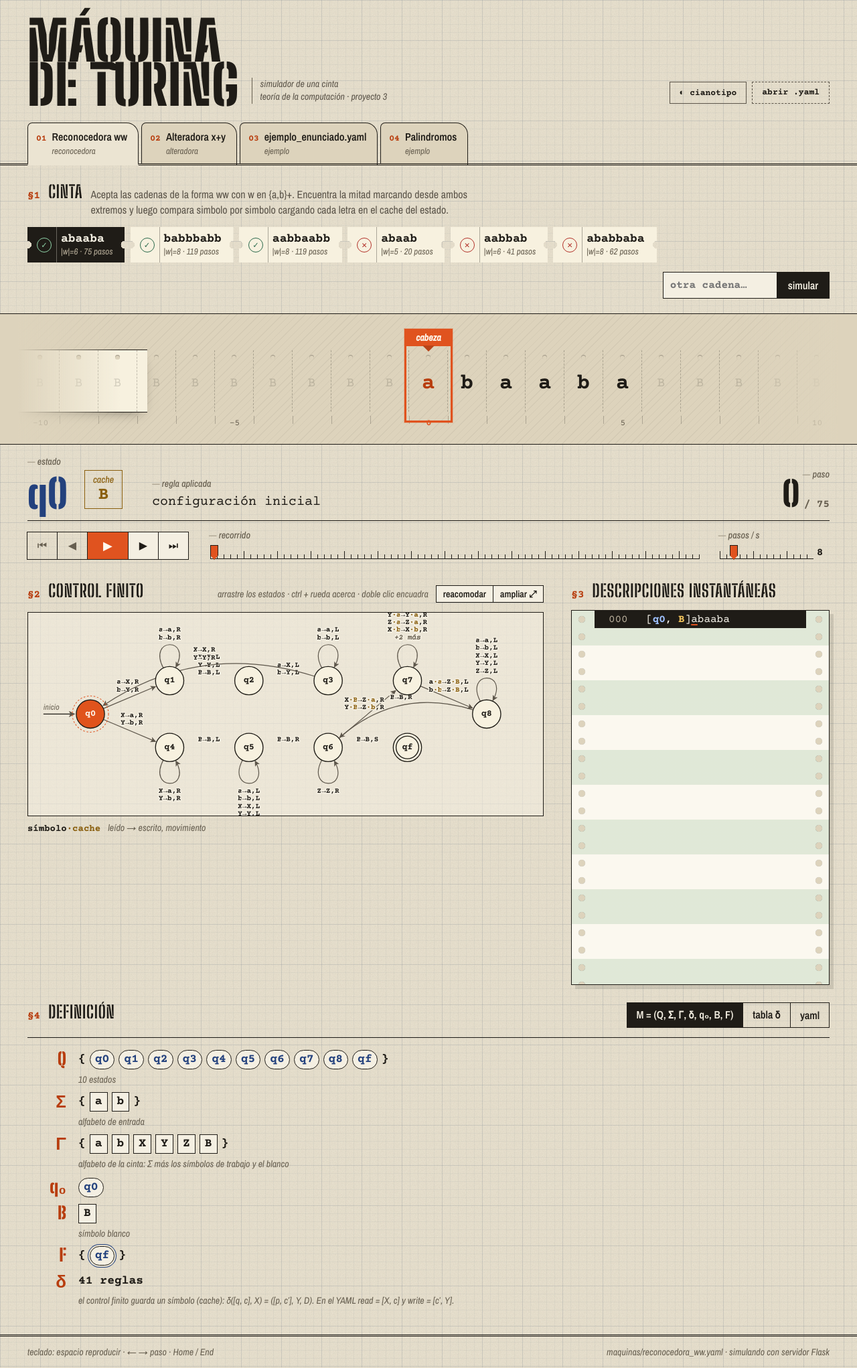
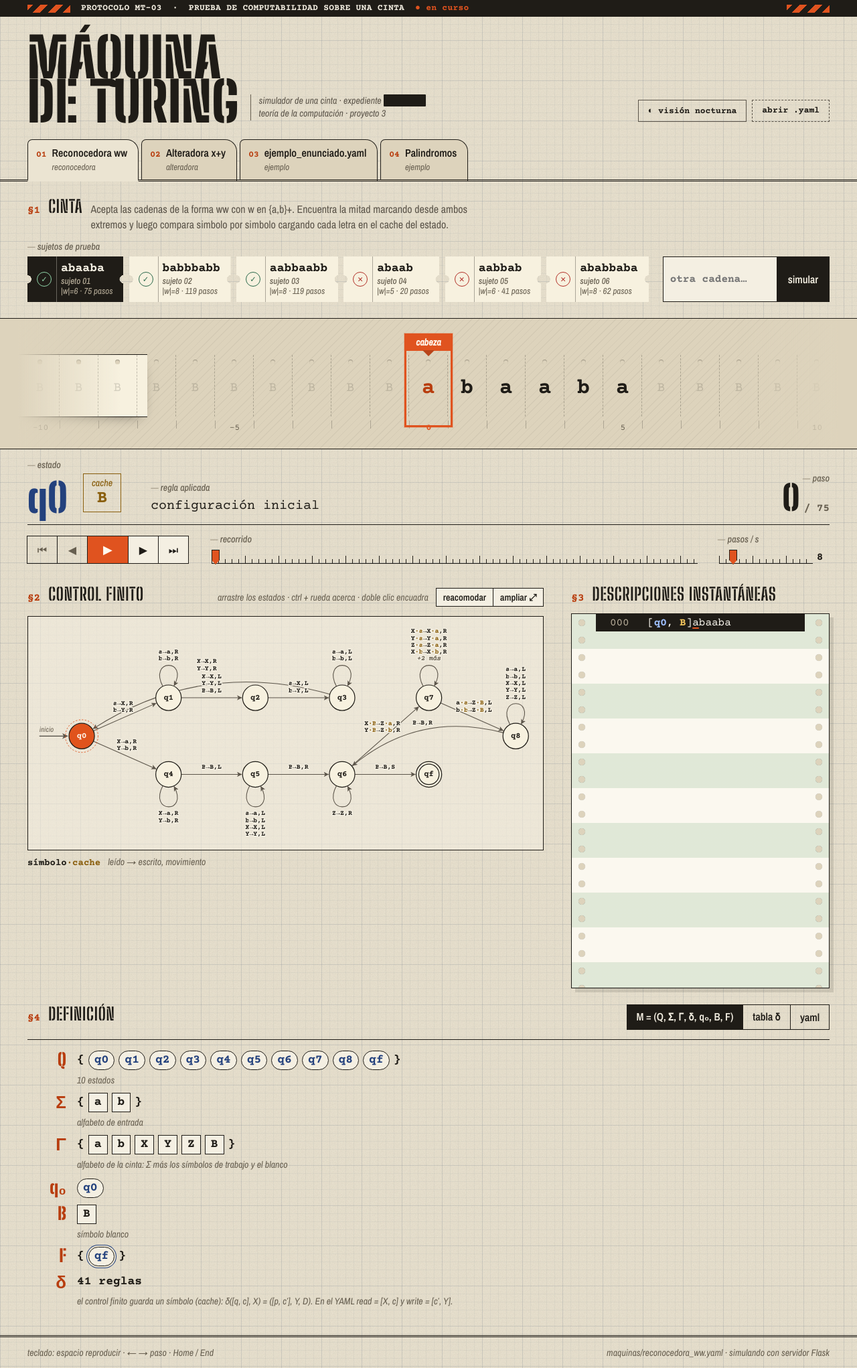
Before and after one commit to fatupopzz/proyecto3-teoria, a Flask app: page / in a window 1280 px wide. Shown: the whole page at 67% size. Run offline with Flask 3, Linux system fonts and the light colour scheme.

Commit message:
Estetica de protocolo de pruebas y diagrama sin etiquetas encimadas
Modo oscuro de vision nocturna con codigo de tiempo por paso y alarma al
rechazar. Las etiquetas del diagrama se separan de estados y de otras
etiquetas, las flechas ya no pasan por el filtro de tinta y el encuadre
se calcula sobre lo dibujado. Colores, tipografia y espaciados en tokens.

```diff
--- a/web/static/visor.css
+++ b/web/static/visor.css
@@ -36,6 +36,9 @@
   --rojo-inv: #ff9a8a;
   --tenue-inv: #b8ae9a;
   --mezcla-sello: multiply;
+  --brillo: none;
+  --capa-cctv: 0;
+  --hud: none;
 
   /* escala tipografica */
   --t-xs: 13px;
@@ -126,9 +133,10 @@ button { cursor: pointer; }
   border-bottom: 3px double var(--tinta);
 }
 
-.titulo { display: flex; align-items: flex-end; gap: 18px; padding-bottom: 14px; }
+.titulo { display: flex; align-items: flex-end; gap: 16px; padding-bottom: 14px; }
 
 h1 {
+  text-shadow: var(--brillo);
   margin: 0;
   font: 900 clamp(44px, 6.4vw, 86px)/.8 var(--rotulo);
   text-transform: uppercase;
@@ -151,7 +159,7 @@ h1 {
   grid-template-columns: auto auto;
   align-items: baseline;
   gap: 2px 8px;
-  padding: 9px 16px 10px 12px;
+  padding: 8px 16px 10px 12px;
   margin-bottom: -3px;
   background: var(--papel-oscuro);
   border: 1px solid var(--tinta);
@@ -176,7 +184,7 @@ h1 {
   align-self: end;
   display: flex;
   gap: 8px;
-  margin-bottom: 18px;
+  margin-bottom: 16px;
 }
 .tema {
   padding: 8px 14px;
@@ -203,11 +211,12 @@ main { padding: 0 var(--margen); }
   display: flex;
   align-items: baseline;
   gap: 12px;
-  margin: 26px 0 14px;
+  margin: 24px 0 14px;
   flex-wrap: wrap;
 }
 .rotulo > span { font: 700 var(--t-m) var(--mono); color: var(--senal-texto); }
 .rotulo h2 {
+  text-shadow: var(--brillo);
   margin: 0;
   font: 700 var(--t-2xl)/1 var(--rotulo);
   text-transform: uppercase;
@@ -224,7 +233,7 @@ main { padding: 0 var(--margen); }
 
 /* ---------- cadenas ------------------------------------------------------ */
 
-.fila-entradas { display: flex; gap: 14px; align-items: stretch; flex-wrap: wrap; margin-bottom: 22px; }
+.fila-entradas { display: flex; gap: 14px; align-items: stretch; flex-wrap: wrap; margin-bottom: 24px; }
 .entradas { display: flex; gap: 8px; flex-wrap: wrap; }
 
 /* cada cadena es un boleto: talon con muescas a los lados y linea de corte */
@@ -234,7 +243,7 @@ main { padding: 0 var(--margen); }
   grid-template-columns: auto auto;
   column-gap: 14px;
   align-items: center;
-  padding: 8px 18px 8px 14px;
+  padding: 8px 16px 8px 14px;
   border: 0;
   background:
     linear-gradient(90deg, transparent 43px, color-mix(in srgb, var(--tinta) 35%, transparent) 43px 44px, transparent 44px) 0 0 / 100% 100%,
@@ -467,14 +477,15 @@ main { padding: 0 var(--margen); }
 .lectura {
   display: grid;
   grid-template-columns: auto 1fr auto;
-  gap: 18px 44px;
+  gap: 16px 44px;
   align-items: end;
-  padding: 18px 0 14px;
+  padding: 16px 0 14px;
   border-bottom: 1px solid var(--tinta);
 }
-.control-finito { display: grid; grid-template-columns: auto auto; column-gap: 18px; align-items: end; }
+.control-finito { display: grid; grid-template-columns: auto auto; column-gap: 16px; align-items: end; }
 .control-finito > .etq { grid-column: 1 / -1; margin-bottom: 6px; }
 .estado-grande {
+  text-shadow: var(--brillo);
   font: 900 60px/.85 var(--rotulo);
   color: var(--azul);
   min-width: 2.2ch;
@@ -488,7 +499,7 @@ main { padding: 0 var(--margen); }
   padding: 6px 12px;
   border: 1.5px solid var(--ambar);
   color: var(--ambar);
-  margin-bottom: 3px;
+  margin-bottom: 4px;
 }
 .cache-caja .etq { color: var(--ambar); }
 .cache-caja .etq::before { content: none; }
@@ -507,7 +518,8 @@ main { padding: 0 var(--margen); }
 .regla-actual .m { color: var(--senal-texto); font-weight: 700; }
 
 .contador { text-align: right; }
-.contador output { font: 900 52px/.85 var(--rotulo); font-variant-numeric: tabular-nums; }
+.contador output {
+  text-shadow: var(--brillo); font: 900 52px/.85 var(--rotulo); font-variant-numeric: tabular-nums; }
 .contador .de { font: 700 var(--t-m) var(--mono); color: var(--tinta-tenue); margin-left: 6px; }
 
 /* ---------- mandos -------------------------------------------------------- */
@@ -515,7 +527,7 @@ main { padding: 0 var(--margen); }
 .mandos {
   display: grid;
   grid-template-columns: auto 1fr auto;
-  gap: 16px 30px;
+  gap: 16px 32px;
   align-items: center;
   padding: 14px 0 6px;
 }
@@ -539,7 +551,7 @@ main { padding: 0 var(--margen); }
 }
 .botones .play:hover { background: var(--senal-hover); }
 
-.linea-tiempo, .velocidad { display: grid; gap: 7px; }
+.linea-tiempo, .velocidad { display: grid; gap: 8px; }
 .velocidad { grid-template-columns: 140px auto; align-items: center; }
 .velocidad .etq { grid-column: 1 / -1; }
 .velocidad output { font: 700 var(--t-m) var(--mono); min-width: 2ch; }
@@ -592,7 +604,7 @@ input[type=range]::-moz-range-thumb {
 .diagrama svg.moviendo { cursor: grabbing; }
 .diagrama .acciones { display: flex; }
 .diagrama .acciones button {
-  padding: 3px 10px;
+  padding: 4px 10px;
   margin-left: -1px;
   border: 1px solid var(--tinta);
   background: var(--papel-claro);
@@ -610,12 +622,12 @@ input[type=range]::-moz-range-thumb {
 .m-cinta { color: var(--tinta); font-weight: 600; }
 .m-cache { color: var(--ambar); font-weight: 600; margin-right: 8px; }
 
-.arista path { fill: none; stroke: var(--tinta-media); stroke-width: 1.4; }
-.arista text { font: 700 var(--t-xs) var(--mono); fill: var(--tinta); paint-order: stroke; stroke: var(--papel-claro); stroke-width: 4px; stroke-linejoin: round; }
-.arista text .c { fill: var(--ambar); }
-.arista text .mas { fill: var(--tinta-tenue); font-style: italic; }
+.arista path { fill: none; stroke: var(--tinta-media); stroke-width: 1.4; stroke-linecap: round; }
+.etiqueta text { font: 700 var(--t-xs) var(--mono); fill: var(--tinta); paint-order: stroke; stroke: var(--papel-claro); stroke-width: 4px; stroke-linejoin: round; }
+.etiqueta text .c { fill: var(--ambar); }
+.etiqueta text .mas { fill: var(--tinta-tenue); font-style: italic; }
 .arista.usada path { stroke: var(--senal); stroke-width: 2.6; stroke-dasharray: 7 4; animation: correr .6s linear infinite; }
-.arista.usada text { fill: var(--senal); font-weight: 600; }
+.etiqueta.usada text { fill: var(--senal-texto); }
 @keyframes correr { to { stroke-dashoffset: -11; } }
 
 .nodo { cursor: grab; }
@@ -645,7 +657,7 @@ input[type=range]::-moz-range-thumb {
 .papel ol {
   list-style: none;
   margin: 0;
-  padding: 0 34px;
+  padding: 0 36px;
   font: var(--t-m)/26px var(--mono);
   background:
     radial-gradient(circle at 15px 13px, var(--papel-oscuro) 4.5px, color-mix(in srgb, var(--tinta) 18%, transparent) 5px, transparent 5.6px) left top / 34px 26px repeat-y,
@@ -691,12 +703,12 @@ input[type=range]::-moz-range-thumb {
 }
 .pestanas button[aria-selected="true"] { background: var(--tinta); color: var(--papel-claro); }
 
-.panel { border-top: 1px solid var(--tinta); padding-top: 18px; }
+.panel { border-top: 1px solid var(--tinta); padding-top: 16px; }
 
 .formal {
   display: grid;
   grid-template-columns: 58px 1fr;
-  gap: 10px 18px;
+  gap: 10px 16px;
   margin: 0;
   font: 700 var(--t-l)/1.5 var(--mono);
   max-width: 980px;
@@ -707,7 +719,7 @@ input[type=range]::-moz-range-thumb {
 .simb {
   display: inline-block;
   min-width: 26px;
-  padding: 0 7px;
+  padding: 0 8px;
   border: 1px solid var(--tinta);
   background: var(--papel-claro);
   text-align: center;
@@ -838,3 +850,133 @@ body.soltando::after {
   .papel { height: 420px; }
   .propia { width: 100%; }
 }
+
+/* ---------- protocolo de pruebas ------------------------------------------ */
+
+.franja {
+  display: flex;
+  align-items: center;
+  gap: 16px;
+  padding: 6px var(--margen);
+  background: var(--tinta);
+  color: var(--papel-claro);
+  font: 700 var(--t-xs)/1 var(--mono);
+  letter-spacing: .02em;
+  overflow: hidden;
+  white-space: nowrap;
+}
+.franja .cinta-peligro {
+  flex: 0 0 64px;
+  height: 12px;
+  background: repeating-linear-gradient(-45deg, var(--senal) 0 8px, transparent 8px 16px);
+}
+.franja .cinta-peligro:last-child { margin-left: auto; }
+.franja .parpadeo { color: var(--senal); animation: luz 1.6s steps(1) infinite; }
+@keyframes luz { 50% { opacity: .15; } }
+
+.censura {
+  background: var(--tinta);
+  color: transparent;
+  padding: 0 4px;
+  border-radius: 1px;
+  box-decoration-break: clone;
+  -webkit-box-decoration-break: clone;
+  user-select: none;
+}
+.censura:hover { color: var(--papel-claro); }
+
+.fila-entradas .etq { flex-basis: 100%; margin-bottom: -6px; }
+.entrada .w::after {
+  content: attr(data-sujeto);
+  display: block;
+  font: italic 500 var(--t-xs)/1 var(--cuerpo);
+  color: var(--tinta-tenue);
+  margin-top: 2px;
+}
+.entrada[aria-selected="true"] .w::after { color: var(--tenue-inv); }
+
+/* camara de vigilancia: lineas de barrido, vineta y parpadeo */
+body::before, body::after {
+  content: "";
+  position: fixed;
+  inset: 0;
+  z-index: 40;
+  pointer-events: none;
+  opacity: var(--capa-cctv);
+}
+body::before {
+  background:
+    repeating-linear-gradient(rgba(0, 0, 0, .28) 0 1px, transparent 1px 3px),
+    radial-gradient(ellipse at center, transparent 55%, rgba(0, 0, 0, .75) 100%);
+}
+body::after {
+  background: rgba(120, 255, 140, .035);
+  animation: zumbido 7s infinite;
+}
+@keyframes zumbido {
+  0%, 100% { opacity: calc(var(--capa-cctv) * 1); }
+  47% { opacity: calc(var(--capa-cctv) * 1); }
+  48% { opacity: calc(var(--capa-cctv) * .2); }
+  49% { opacity: calc(var(--capa-cctv) * 1.6); }
+  51% { opacity: calc(var(--capa-cctv) * .6); }
+}
+
+.hud {
+  position: fixed;
+  z-index: 41;
+  top: 34px;
+  right: 22px;
+  display: var(--hud);
+  flex-direction: column;
+  align-items: flex-end;
+  gap: 4px;
+  font: 700 var(--t-s)/1 var(--mono);
+  color: var(--tinta);
+  text-shadow: var(--brillo);
+  pointer-events: none;
+}
+.hud .rec { color: var(--senal); }
+.hud .rec::before { content: "●"; margin-right: 6px; animation: luz 1s steps(1) infinite; }
+.hud .tc { font-size: var(--t-l); letter-spacing: .04em; }
+.hud .esquinas {
+  position: fixed;
+  inset: 12px;
+  border: 2px solid transparent;
+  border-image: linear-gradient(var(--tinta), var(--tinta)) 1;
+  -webkit-mask:
+    linear-gradient(#000 0 0) top left / 28px 28px no-repeat,
+    linear-gradient(#000 0 0) top right / 28px 28px no-repeat,
+    linear-gradient(#000 0 0) bottom left / 28px 28px no-repeat,
+    linear-gradient(#000 0 0) bottom right / 28px 28px no-repeat;
+          mask:
+    linear-gradient(#000 0 0) top left / 28px 28px no-repeat,
+    linear-gradient(#000 0 0) top right / 28px 28px no-repeat,
+    linear-gradient(#000 0 0) bottom left / 28px 28px no-repeat,
+    linear-gradient(#000 0 0) bottom right / 28px 28px no-repeat;
+  opacity: .55;
+}
+
+/* alarma cuando una cadena queda rechazada */
+.alarma {
+  position: fixed;
+  inset: 0;
+  z-index: 39;
+  pointer-events: none;
+  opacity: 0;
+  box-shadow: inset 0 0 140px 30px var(--rojo);
+}
+.alarma.sonando { animation: alarma 1.3s ease-out; }
+@keyframes alarma {
+  0%, 40% { opacity: 0; }
+  10%, 50% { opacity: .55; }
+  100% { opacity: 0; }
+}
+
+@media (prefers-reduced-motion: reduce) {
+  body::after, .franja .parpadeo, .hud .rec::before { animation: none; }
+  .alarma.sonando { animation: none; }
+}
+@media (max-width: 560px) {
+  .hud { display: none; }
+  .franja .cinta-peligro { display: none; }
+}
--- a/web/static/visor.js
+++ b/web/static/visor.js
@@ -252,7 +252,8 @@ function renderEntradas() {
       class: "entrada" + (r.propia ? " propia-res" : ""), role: "tab",
       "aria-selected": String(i === S.sel),
       onclick: () => seleccionar(i),
-    }, marca, h("span", { class: "w" }, r.entrada || "ε"), h("span", { class: "info" }, info)));
+    }, marca, h("span", { class: "w", "data-sujeto": "sujeto " + String(i + 1).padStart(2, "0") }, r.entrada || "ε"),
+       h("span", { class: "info" }, info)));
   });
 }
 
@@ -335,8 +336,8 @@ function renderDelta() {
 // ---------- diagrama de estados ----------------------------------------
 
 const R = 25;          // radio de los nodos
-const COL = 140;       // separacion entre capas
-const FIL = 118;       // separacion dentro de una capa
+const COL = 170;       // separacion entre capas
+const FIL = 150;       // separacion dentro de una capa
 
 function firma(m) {
   return "mt.pos." + (m.nombre || "") + "|" + m.estados.join(",");
@@ -409,12 +410,18 @@ function etiquetaRegla(t, m) {
   return partes;
 }
 
+// encuadra sobre lo que realmente se dibujo (lazos y etiquetas incluidos)
 function encuadrar() {
-  const xs = Object.values(S.pos).map((p) => p.x);
-  const ys = Object.values(S.pos).map((p) => p.y);
-  const x0 = Math.min(...xs) - 110, x1 = Math.max(...xs) + 100;
-  const y0 = Math.min(...ys) - 120, y1 = Math.max(...ys) + 120;
-  ponerVista({ x: x0, y: y0, w: x1 - x0, h: y1 - y0 });
+  let caja = null;
+  try { caja = S.capaAristas && E.grafo.querySelector(".lienzo").getBBox(); } catch (_) {}
+  if (!caja || !caja.width) {
+    const xs = Object.values(S.pos).map((p) => p.x);
+    const ys = Object.values(S.pos).map((p) => p.y);
+    caja = { x: Math.min(...xs) - 90, y: Math.min(...ys) - 110,
+             width: Math.max(...xs) - Math.min(...xs) + 180, height: Math.max(...ys) - Math.min(...ys) + 220 };
+  }
+  const m = 22;
+  ponerVista({ x: caja.x - m, y: caja.y - m, w: caja.width + 2 * m, h: caja.height + 2 * m });
 }
 
 function ponerVista(v) {
@@ -466,9 +473,12 @@ function dibujarGrafo() {
   }
   E.grafo.append(defs);
 
+  const lienzo = s("g", { class: "lienzo" });
   S.capaAristas = s("g", { class: "aristas" });
   S.capaNodos = s("g", { class: "nodos" });
-  E.grafo.append(S.capaAristas, S.capaNodos);
+  S.capaEtiquetas = s("g", { class: "etiquetas" });
+  lienzo.append(S.capaAristas, S.capaNodos, S.capaEtiquetas);
+  E.grafo.append(lienzo);
 
   S.nodos = {};
   for (const q of m.estados) {
@@ -486,6 +496,7 @@ function dibujarGrafo() {
   }
   colocarNodos();
   dibujarAristas();
+  encuadrar();
 }
 
 function colocarNodos() {
@@ -497,8 +508,11 @@ function colocarNodos() {
 function dibujarAristas() {
   const m = S.maquina;
   S.capaAristas.replaceChildren();
+  S.capaEtiquetas.replaceChildren();
   S.aristas = {};
+  S.etiquetaDe = {};
   S.lineaRegla = {};
+  const etiquetas = [];
 
   // inicio
   const p0 = S.pos[m.inicial];
@@ -551,7 +565,8 @@ function dibujarAristas() {
       ancla = { x: cima.x + sx * 9, y: cima.y + sy * 9 };
     }
 
-    g.append(s("path", { d, "marker-end": "url(#punta)", filter: "url(#tinta)" }));
+    // sin filtro de tinta: deformaba las puntas de flecha
+    g.append(s("path", { d, "marker-end": "url(#punta)" }));
 
     const MAX = 5;
     const visibles = reglas.length > MAX ? reglas.slice(0, MAX - 1) : reglas;
@@ -574,11 +589,36 @@ function dibujarAristas() {
       mas.textContent = `+${reglas.length - visibles.length} más`;
       tx.append(mas);
     }
-    g.append(tx);
+    // las etiquetas van en su propia capa, encima de nodos y lineas
+    const et = s("g", { class: "etiqueta" });
+    et.append(tx);
+    S.capaEtiquetas.append(et);
+    etiquetas.push({ el: et, lado, lazo: de === a });
     S.capaAristas.append(g);
-    for (const k of reglas) S.aristas[k] = g;
+    for (const k of reglas) { S.aristas[k] = g; S.etiquetaDe[k] = et; }
   }
+  despejarEtiquetas(etiquetas);
   resaltarGrafo();
+}
+
+/* Empuja cada etiqueta hacia su lado (arriba o abajo de la arista) hasta que
+   no tape un estado ni otra etiqueta ya colocada. Primero los lazos, que no
+   tienen a donde mas moverse. */
+function despejarEtiquetas(etiquetas) {
+  const choca = (a, b) => a.x < b.x + b.w && b.x < a.x + a.w && a.y < b.y + b.h && b.y < a.y + a.h;
+  const ocupado = Object.values(S.pos).map((p) => ({ x: p.x - R - 3, y: p.y - R - 3, w: 2 * R + 6, h: 2 * R + 6 }));
+  const orden = [...etiquetas].sort((a, b) => b.lazo - a.lazo);
+  for (const et of orden) {
+    const b = et.el.getBBox();
+    let dy = 0;
+    for (let i = 0; i < 24; i++) {
+      const caja = { x: b.x - 2, y: b.y + dy - 1, w: b.width + 4, h: b.height + 2 };
+      if (!ocupado.some((o) => choca(o, caja))) break;
+      dy += et.lado * 6;
+    }
+    if (dy) et.el.setAttribute("transform", `translate(0,${dy})`);
+    ocupado.push({ x: b.x - 2, y: b.y + dy - 1, w: b.width + 4, h: b.height + 2 });
+  }
 }
 
 function unidad(x, y) {
@@ -631,12 +671,14 @@ function resaltarGrafo() {
     n.classList.remove("usada");
     n.querySelector("path").setAttribute("marker-end", "url(#punta)");
   });
-  S.capaAristas.querySelectorAll("tspan[style]").forEach((n) => n.removeAttribute("style"));
+  S.capaEtiquetas.querySelectorAll("tspan[style]").forEach((n) => n.removeAttribute("style"));
+  S.capaEtiquetas.querySelectorAll(".usada").forEach((n) => n.classList.remove("usada"));
   if (d && d.regla !== null) {
     const g = S.aristas[d.regla];
     if (g) {
       g.classList.add("usada");
       g.querySelector("path").setAttribute("marker-end", "url(#punta-usada)");
+      S.etiquetaDe[d.regla]?.classList.add("usada");
       const linea = S.lineaRegla[d.regla];
       if (linea) linea.setAttribute("style", "font-weight:700;text-decoration:underline");
     }
@@ -771,7 +813,16 @@ function irA(p) {
 
   if (p === fin) ponerSello(r, previo !== fin);
   else E.sello.hidden = true;
+  marcarHud(r, p);
   S.pasoPintado = p;
+}
+
+// codigo de tiempo de la camara: cada paso de la MT es un cuadro a 24 cps
+function marcarHud(r, p) {
+  const f = p % 24, seg = Math.floor(p / 24);
+  const dos = (n) => String(n).padStart(2, "0");
+  $("#hud-tc").textContent = `${dos(Math.floor(seg / 3600))}:${dos(Math.floor(seg / 60) % 60)}:${dos(seg % 60)}:${dos(f)}`;
+  $("#hud-sujeto").textContent = `sujeto ${String(S.sel + 1).padStart(2, "0")} · w = ${r.entrada || "ε"}`;
 }
 
 function ponerSello(r, golpe) {
@@ -782,7 +833,16 @@ function ponerSello(r, golpe) {
   E.sello.className = "sello " + clase;
   E.sello.replaceChildren(texto, h("small", {}, salida), h("small", {}, r.detalle));
   E.sello.hidden = false;
-  if (golpe) { void E.sello.offsetWidth; E.sello.classList.add("golpe"); }
+  if (golpe) {
+    void E.sello.offsetWidth;
+    E.sello.classList.add("golpe");
+    if (!r.aceptada) {
+      const al = $("#alarma");
+      al.classList.remove("sonando");
+      void al.offsetWidth;
+      al.classList.add("sonando");
+    }
+  }
 }
 
 // ======================================================================
@@ -1010,17 +1070,18 @@ window.addEventListener("resize", () => {
   }, 120);
 });
 
-// tema: papel (claro) o cianotipo (oscuro); sin eleccion se sigue al sistema
+// tema: expediente en papel (claro) o la camara de vision nocturna (oscuro);
+// sin eleccion se sigue al sistema
 function temaActual() {
   const elegido = document.documentElement.dataset.tema;
   if (elegido) return elegido;
-  return matchMedia("(prefers-color-scheme: dark)").matches ? "cianotipo" : "papel";
+  return matchMedia("(prefers-color-scheme: dark)").matches ? "noche" : "papel";
 }
 function pintarBotonTema() {
-  $("#tema").textContent = temaActual() === "papel" ? "◐ cianotipo" : "◑ papel";
+  $("#tema").textContent = temaActual() === "papel" ? "◐ visión nocturna" : "◑ expediente";
 }
 $("#tema").onclick = () => {
-  const nuevo = temaActual() === "papel" ? "cianotipo" : "papel";
+  const nuevo = temaActual() === "papel" ? "noche" : "papel";
   document.documentElement.dataset.tema = nuevo;
   guardar("mt.tema", nuevo);
   pintarBotonTema();
--- a/web/templates/index.html
+++ b/web/templates/index.html
@@ -10,10 +10,17 @@
   <link rel="stylesheet" href="https://fonts.googleapis.com/css2?family=Archivo+Narrow:ital,wght@0,400;0,500;0,600;0,700;1,400;1,500&family=Courier+Prime:ital,wght@0,400;0,700;1,400&display=swap">
   <link rel="stylesheet" href="static/visor.css">
   <script>
-    try { const t = JSON.parse(localStorage.getItem("mt.tema")); if (t) document.documentElement.dataset.tema = t; } catch (_) {}
+    try { const t = JSON.parse(localStorage.getItem("mt.tema")); if (t) document.documentElement.dataset.tema = t === "papel" ? "papel" : "noche"; } catch (_) {}
   </script>
 </head>
 <body>
+  <div class="alarma" id="alarma" aria-hidden="true"></div>
+  <div class="hud" aria-hidden="true">
+    <span class="esquinas"></span>
+    <span class="rec">REC</span>
+    <span class="tc" id="hud-tc">00:00:00:00</span>
+    <span id="hud-sujeto">sala 3 · cám. 2</span>
+  </div>
   <svg width="0" height="0" style="position:absolute" aria-hidden="true">
     <filter id="tinta" x="-10%" y="-10%" width="120%" height="120%">
       <feTurbulence type="fractalNoise" baseFrequency="0.04" numOctaves="2" seed="7" result="ruido"/>
@@ -27,14 +34,23 @@
     </filter>
   </svg>
 
+  <div class="franja" role="note">
+    <span class="cinta-peligro" aria-hidden="true"></span>
+    <span>PROTOCOLO MT-03</span>
+    <span>·</span>
+    <span>PRUEBA DE COMPUTABILIDAD SOBRE UNA CINTA</span>
+    <span class="parpadeo" aria-hidden="true">● en curso</span>
+    <span class="cinta-peligro" aria-hidden="true"></span>
+  </div>
+
   <header class="cabecera">
     <div class="titulo">
       <h1>Máquina<br>de Turing</h1>
-      <p class="nota">simulador de una cinta<br>teoría de la computación · proyecto 3</p>
+      <p class="nota">simulador de una cinta · expediente <span class="censura" title="clasificado">clasificado</span><br>teoría de la computación · proyecto 3</p>
     </div>
     <nav class="fichas" id="fichas" aria-label="Máquinas"></nav>
     <div class="herramientas">
-      <button type="button" class="tema" id="tema" title="Cambiar entre papel y cianotipo"></button>
+      <button type="button" class="tema" id="tema" title="Cambiar entre expediente y visión nocturna"></button>
       <label class="abrir" title="Abrir un archivo .yaml (también se puede soltar sobre la página)">
         <input type="file" id="archivo" accept=".yaml,.yml">
         <span>abrir .yaml</span>
@@ -49,6 +65,7 @@
       </div>
 
       <div class="fila-entradas">
+        <span class="etq">sujetos de prueba</span>
         <div class="entradas" id="entradas" role="tablist" aria-label="Cadenas"></div>
         <form class="propia" id="propia">
           <input id="cadena" placeholder="otra cadena…" autocomplete="off" aria-label="Cadena a simular">
```
Also changed, not shown: other parts of web/static/visor.css (+33 -28 lines), README.md.
